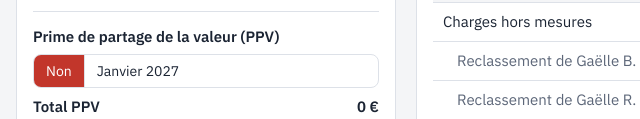
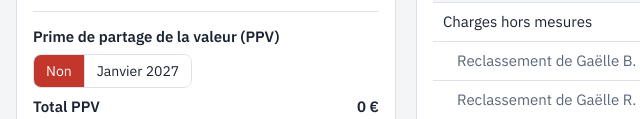
Before and after one commit to Gitolive40/Simulateur-GALAPRINI, a plain HTML site: page index.html in a window 1280 px wide. Shown: the part 833-952 px from the top of the page, 28-668 px from the left. Drawn offline with nearby package versions, Linux system fonts and the light colour scheme.

Commit message:
PPV : bouton Non / Janvier 2027 ajusté à son contenu
Co-Authored-By: Claude Opus 5.5 <noreply@anthropic.com>
Claude-Session: https://claude.ai/code/session_01P43bD7GLFvmo6fWPAN9hNX

```diff
--- a/index.html
+++ b/index.html
@@ -64,6 +64,7 @@ legend.who.r { --wc: var(--c-r); color: var(--c-r); }
 label { color: var(--ink); }
 .hint { font-size: 12.5px; color: var(--muted); }
 .seg { display: inline-flex; border: 1px solid var(--line); border-radius: 8px; overflow: hidden; }
+fieldset > .seg { justify-self: start; }
 .seg input { position: absolute; opacity: 0; pointer-events: none; }
 .seg label { padding: 6px 12px; cursor: pointer; font-size: 14px; border-right: 1px solid var(--line); background: var(--surface); }
 .seg label:last-of-type { border-right: 0; }
```
